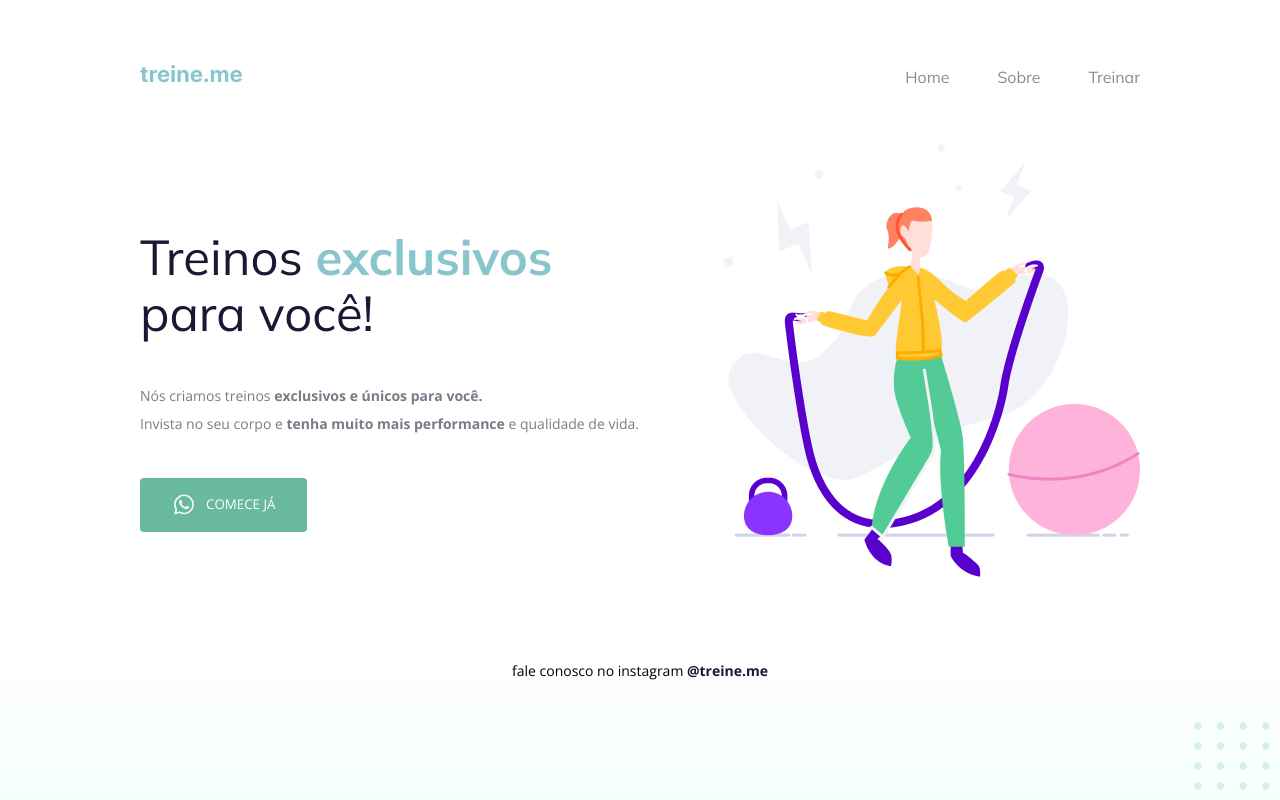
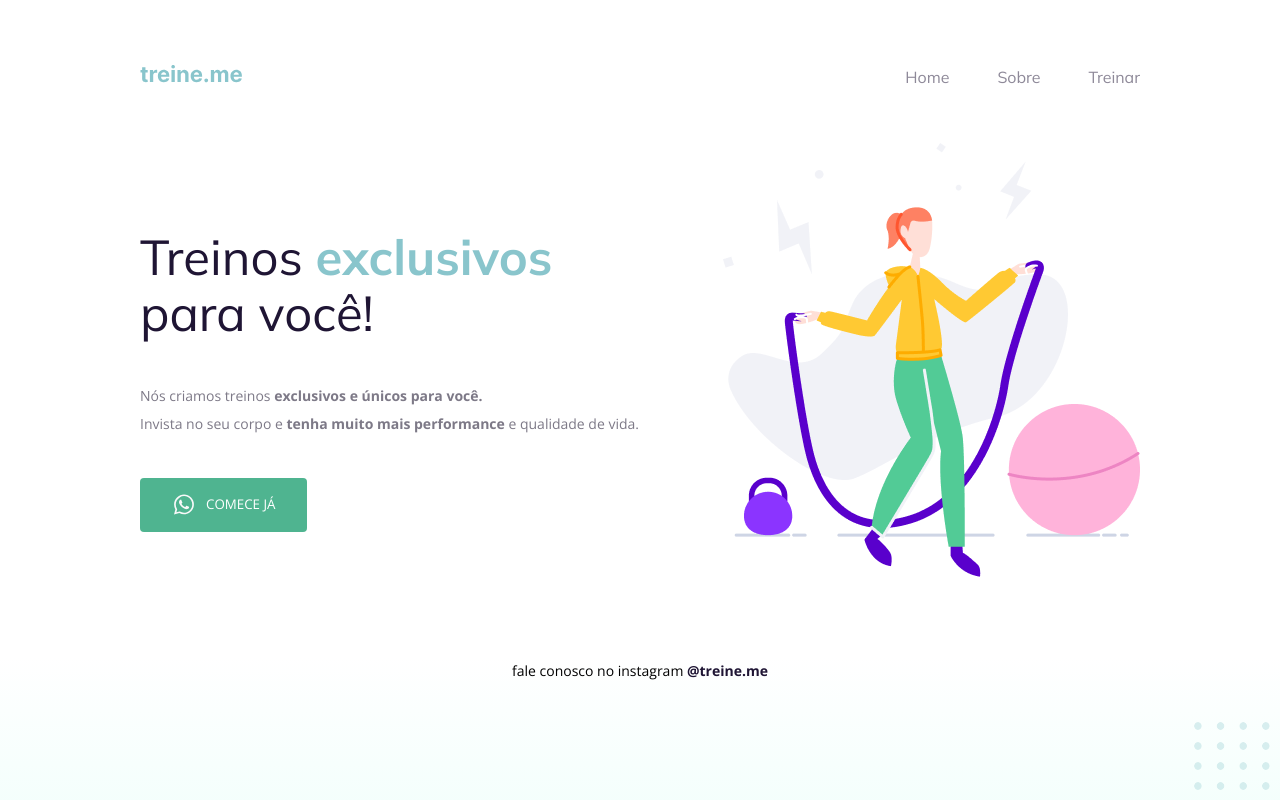
Before and after one commit to ManuelaAlecio/desafio-semantica, a plain HTML site: page index.html in a window 1280 px wide. In both pictures the pointer is over the button "COMECE JÁ". Drawn offline with nearby package versions, Linux system fonts and the light colour scheme.

Commit message:
backgrond hover button

```diff
--- a/style.css
+++ b/style.css
@@ -96,6 +96,10 @@ a {
   cursor: pointer;
 }
 
+.button:hover {
+  background: #4fb490;
+}
+
 .footer {
   font-size: 14px;
   line-height: 28px;
```
